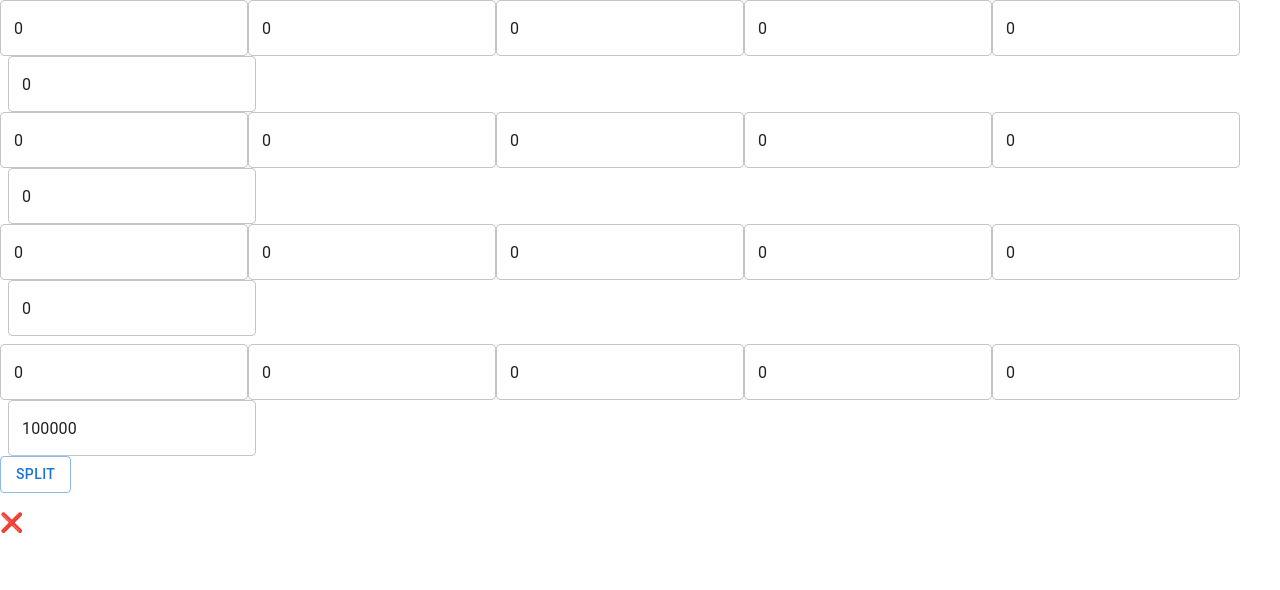
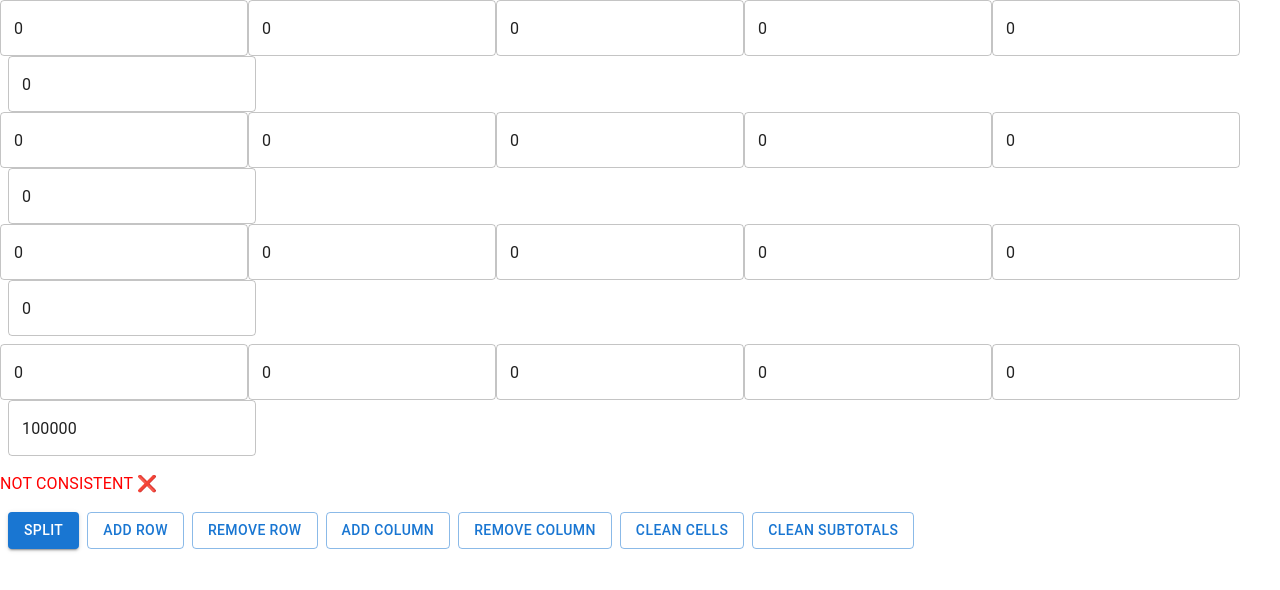
Before and after one commit to PChol22/altitude-algo-poc, a React (Vite) app: page / in a window 1280 px wide. Shown: the top 590 px of the page. Built offline with nearby package versions, Linux system fonts and the light colour scheme.

Commit message:
better front

```diff
--- a/src/App.tsx
+++ b/src/App.tsx
@@ -1,4 +1,4 @@
-import { Box, Button, Grid, TextField } from '@mui/material';
+import { Box, Button, Grid, TextField, Typography } from '@mui/material';
 import { useEffect, useState } from 'react';
 import './App.css';
 import { equals, add, split } from './split';
@@ -83,8 +83,16 @@ function App() {
           <Grid item marginLeft={1}><TextField value={total} onChange={(e) => updateTotal(e.target.value)}></TextField></Grid>
         </Grid>
       </Grid>
-      <Button onClick={splitTable} variant="outlined">Split</Button>
-      {consistency ? <h3>✅</h3> : <h3>❌</h3>}
+      {consistency ? <Typography color="green" marginY={2}>CONSISTENT ✅</Typography> : <Typography marginY={2} color="red">NOT CONSISTENT ❌</Typography>}
+      <Box display="flex" flexDirection="row" gap={1} margin={1}>
+        <Button onClick={splitTable} variant="contained">Split</Button>
+        <Button variant='outlined' onClick={() => {setTable([...table, new Array(table[0].length).fill(0)]); setTotalsCol([...totalsCol, 0])}}>Add row</Button>
+        <Button variant='outlined' onClick={() => {setTable(table.filter((_,i) => i < table.length - 1)); setTotalsCol(totalsCol.filter((_,i) => i < table.length - 1))}}>Remove row</Button>
+        <Button variant='outlined' onClick={() => {setTable(table.map(row => [...row, 0])); setTotalsRow([...totalsRow, 0])}}>Add column</Button>
+        <Button variant='outlined' onClick={() => {setTable(table.map(row => row.filter((_, j) => j < table[0].length - 1))); setTotalsRow(totalsRow.filter((_,j) => j < table[0].length - 1))}}>Remove column</Button>
+        <Button variant='outlined' onClick={() => {setTable(new Array(table.length).fill(new Array(table[0].length).fill(0)))}}>Clean cells</Button>
+        <Button variant='outlined' onClick={() => {setTotalsCol(new Array(table.length).fill(0)); setTotalsRow(new Array(table[0].length).fill(0))}}>Clean subtotals</Button>
+      </Box>
     </Box>
   );
 }
```
